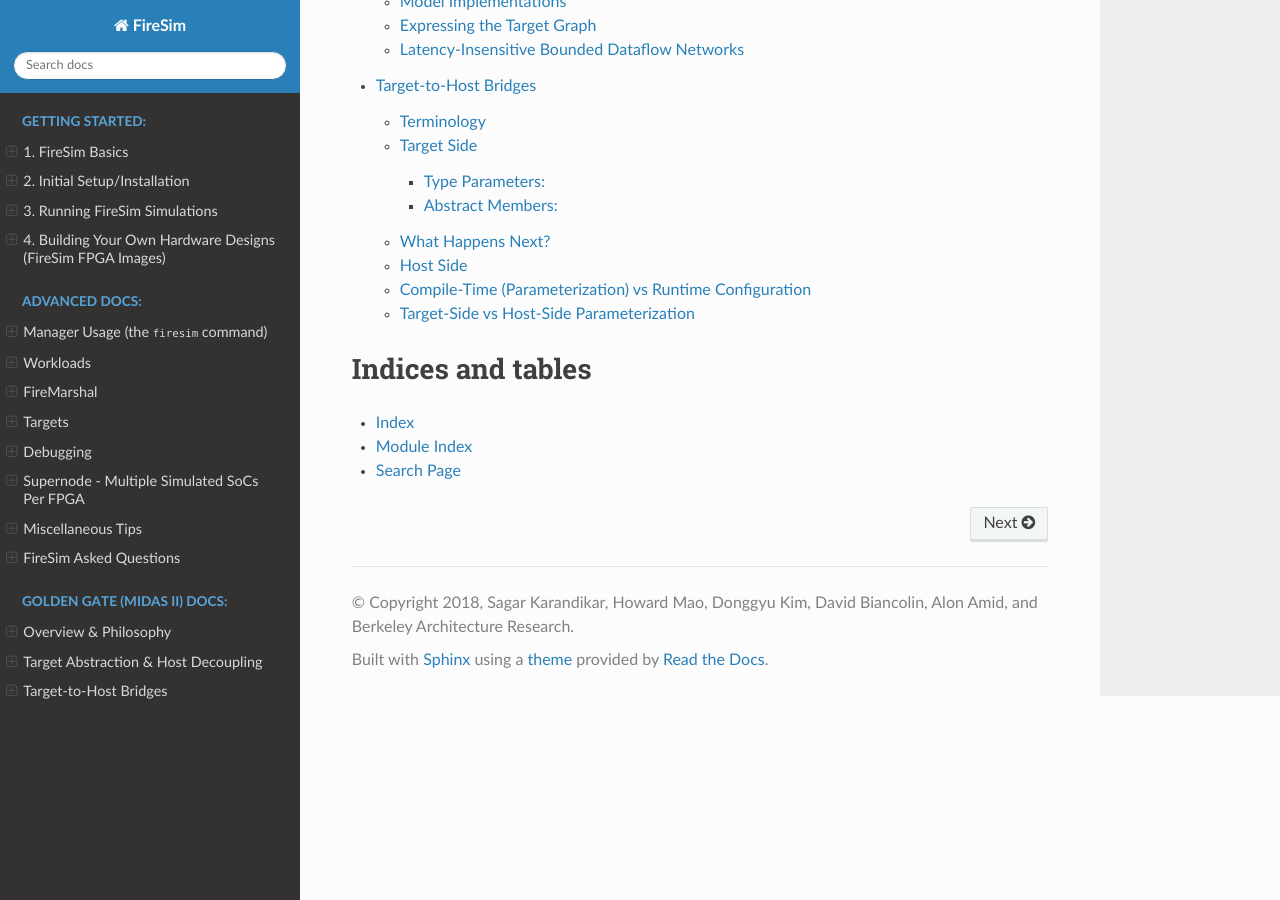
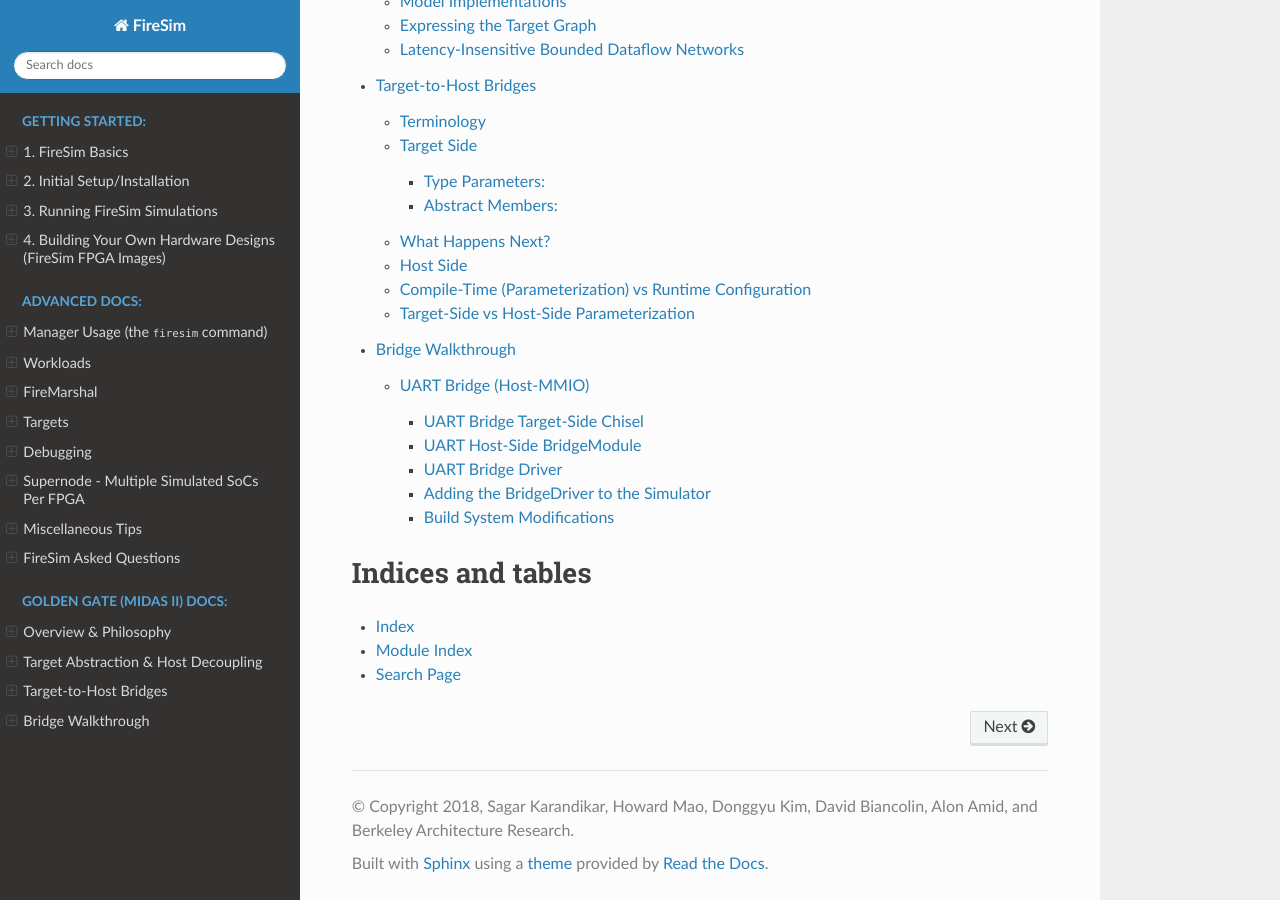
Before and after one commit to firesim/firesim, a Sphinx documentation site: the page built from docs/index.rst, in a window 1280 px wide and 900 px high, scrolled down 4791 px. Built offline with Sphinx 7.4.7 and the Read the Docs theme 2.0.0, drawn with Linux system fonts in a browser that asks for light colours; some of the changed lines change nothing that is shown.

Commit message:
[WIP] Bridge Walkthrough

```diff
--- /dev/null
+++ b/docs/Golden-Gate/Bridge-Walkthrough.rst
@@ -0,0 +1,103 @@
+Bridge Walkthrough
+======================
+In this section, we'll walkthrough two simple Target-to-Host bridges provided with FireSim
+to demonstrate how to integrate your own. This includes the UARTBridge, which
+uses host-MMIO to model a UART device -- this is what you're using when you
+attach to a FireSim simulator's console. The second is a walkthrough of the TracerVBridge,
+which we use to capture commit logs from the target machine using host-DMA.
+
+Reading the Bridges section is a prerequisite to reading these sections.
+
+UART Bridge (Host-MMIO)
+-----------------------
+
+Source code for the UART Bridge lives in the following memory locations:
+
+.. code-block:: text
+
+    sim/
+    ├-firesim-lib/src/main/
+    │                 ├-scala/bridges/UARTBridge.scala # Target-Side Bridge and BridgeModule Definitions
+    │                 ├-cc/brides/uart.cc # Bridge Driver source
+    │                 └-cc/brides/uart.h  # Bridge Driver header
+    ├-src/main/cc/firesim/firesim_top.cc  # Driver instantiation in the main simulation driver
+    └-src/main/makefrag/firesim/Makefrag  # Build system modifications to compile Bridge Driver code
+
+UART Bridge Target-Side Chisel
+++++++++++++++++++++++++++++++
+The first order of business when designing a new bridge is to implement it's
+target-side.  In the case of UART, we've defined a BlackBox extending Bridge.
+This is what we'll instantiate this black-box and connect to UART IO in the
+top-level of our chip.
+
+We first define a class that captures the target-side interface of the Bridge:
+
+.. literalinclude:: ../../sim/firesim-lib/src/main/scala/bridges/UARTBridge.scala
+    :language: scala
+    :start-after: DOC include start: UART Bridge Target-Side Interface
+    :end-before: DOC include end: UART Bridge Target-Side Interface
+
+Here, we define a case class that carries additional metadata to the host-side
+BridgeModule.  For UART, this is simply the clock-division to produce the
+baudrate:
+
+.. literalinclude:: ../../sim/firesim-lib/src/main/scala/bridges/UARTBridge.scala
+    :language: scala
+    :start-after: DOC include start: UART Bridge Constructor Arg
+    :end-before: DOC include end: UART Bridge Constructor Arg
+
+Finally, we define the actualy target-side Module:
+
+.. literalinclude:: ../../sim/firesim-lib/src/main/scala/bridges/UARTBridge.scala
+    :language: scala
+    :start-after: DOC include start: UART Bridge Target-Side Module
+    :end-before: DOC include end: UART Bridge Target-Side Module
+
+To make it easier to instantiate our target-side module, we've also defined an
+optional Companion object:
+
+.. literalinclude:: ../../sim/firesim-lib/src/main/scala/bridges/UARTBridge.scala
+    :language: scala
+    :start-after: DOC include start: UART Bridge Companion Object
+    :end-before: DOC include end: UART Bridge Companion Object
+
+That completes the target-side definition.
+
+UART Host-Side BridgeModule
+++++++++++++++++++++++++++++
+
+The remainder of the file is dedicared to the host-side BridgeModule
+definition. Here we have to process tokens generated by the target machine, and
+expose a coventient memory-mapped interface to the bridge driver.
+
+Inspecting the top of the class:
+
+.. literalinclude:: ../../sim/firesim-lib/src/main/scala/bridges/UARTBridge.scala
+    :language: scala
+    :start-after: DOC include start: UART Bridge Header
+    :end-before: DOC include end: UART Bridge Header
+
+
+Much of the remainder of the Module responsible for modeling the timing of the UART.
+As a bridge designer, you're free to take as many host-cycles as you need to
+process tokens. In simpler models like this one, it's often easiest to write
+logic that operates in a single cycle, and simply gate state updates using the
+"fire" signal.
+
+Now, we'll skip to the end to see how to add registers to the simulator's memory map
+that can be accessed using MMIO from bridge driver.
+
+.. literalinclude:: ../../sim/firesim-lib/src/main/scala/bridges/UARTBridge.scala
+    :language: scala
+    :start-after: DOC include start: UART Bridge Footer
+    :end-before: DOC include end: UART Bridge Footer
+
+
+UART Bridge Driver
+++++++++++++++++++
+
+Adding the BridgeDriver to the Simulator
+++++++++++++++++++++++++++++++++++++++++
+
+Build System Modifications
+++++++++++++++++++++++++++
--- a/docs/index.rst
+++ b/docs/index.rst
@@ -38,6 +38,7 @@
    Golden-Gate/Overview
    Golden-Gate/LI-BDN
    Golden-Gate/Bridges
+   Golden-Gate/Bridge-Walkthrough
 
 
 Indices and tables
```
Also changed, not shown: 1 other file.
